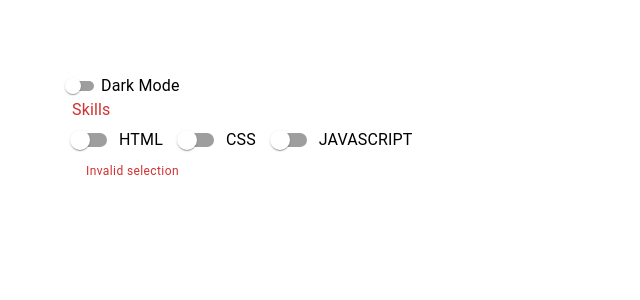
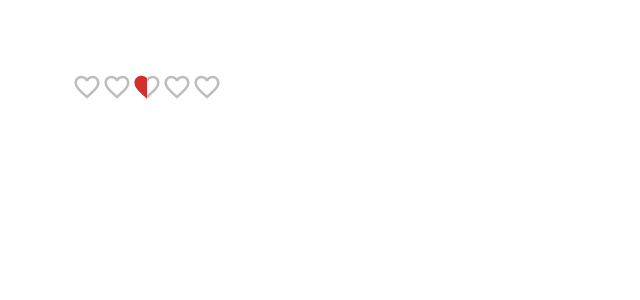
Before and after one commit to MuhdHanish/learnig_mui, a React (Vite) app: page / in a window 1280 px wide. Shown: the top 300 px of the page, without its empty margins (0-640 px from the left). Built offline with nearby package versions, Linux system fonts and the light colour scheme.

Commit message:
lesson 9 - rating

```diff
--- a/src/App.tsx
+++ b/src/App.tsx
@@ -1,5 +1,6 @@
 import './App.css'
-import MUISwitch from './components/MUISwitch'
+import MUIRating from './components/MUIRating'
+// import MUISwitch from './components/MUISwitch'
 // import MUICheckBox from './components/MUICheckBox'
 // import { MUIRadioButton } from './components/MUIRadioButton'
 // import { MUISelectField } from './components/MUISelectField'
@@ -17,7 +18,8 @@
         {/* <MUISelectField/> */}
         {/* <MUIRadioButton/> */}
         {/* <MUICheckBox/> */}
-        <MUISwitch/>
+        {/* <MUISwitch/> */}
+        <MUIRating/>
       </div>
     </>
   )
--- /dev/null
+++ b/src/components/MUIRating.tsx
@@ -0,0 +1,31 @@
+import { Rating, Stack } from "@mui/material";
+import { SyntheticEvent, useState } from "react";
+import FavoriteIcon from "@mui/icons-material/Favorite";
+import FavoriteBorderIcon from "@mui/icons-material/FavoriteBorder";
+
+const MUIRating = () => {
+  const [value, setValue] = useState<number | null>(2.5);
+  const handleChange = (
+    _event: SyntheticEvent<Element, Event>,
+    newValue: number | null
+  ) => {
+    setValue(newValue);
+  };
+  console.log({ value });
+  return (
+    <Stack spacing={2}>
+      <Rating
+        value={value}
+        onChange={handleChange}
+        precision={0.1}
+        size="large"
+        icon={<FavoriteIcon fontSize="inherit" color="error" />}
+        readOnly
+        emptyIcon={<FavoriteBorderIcon fontSize="inherit" />}
+        highlightSelectedOnly
+      />
+    </Stack>
+  );
+};
+
+export default MUIRating;
```
